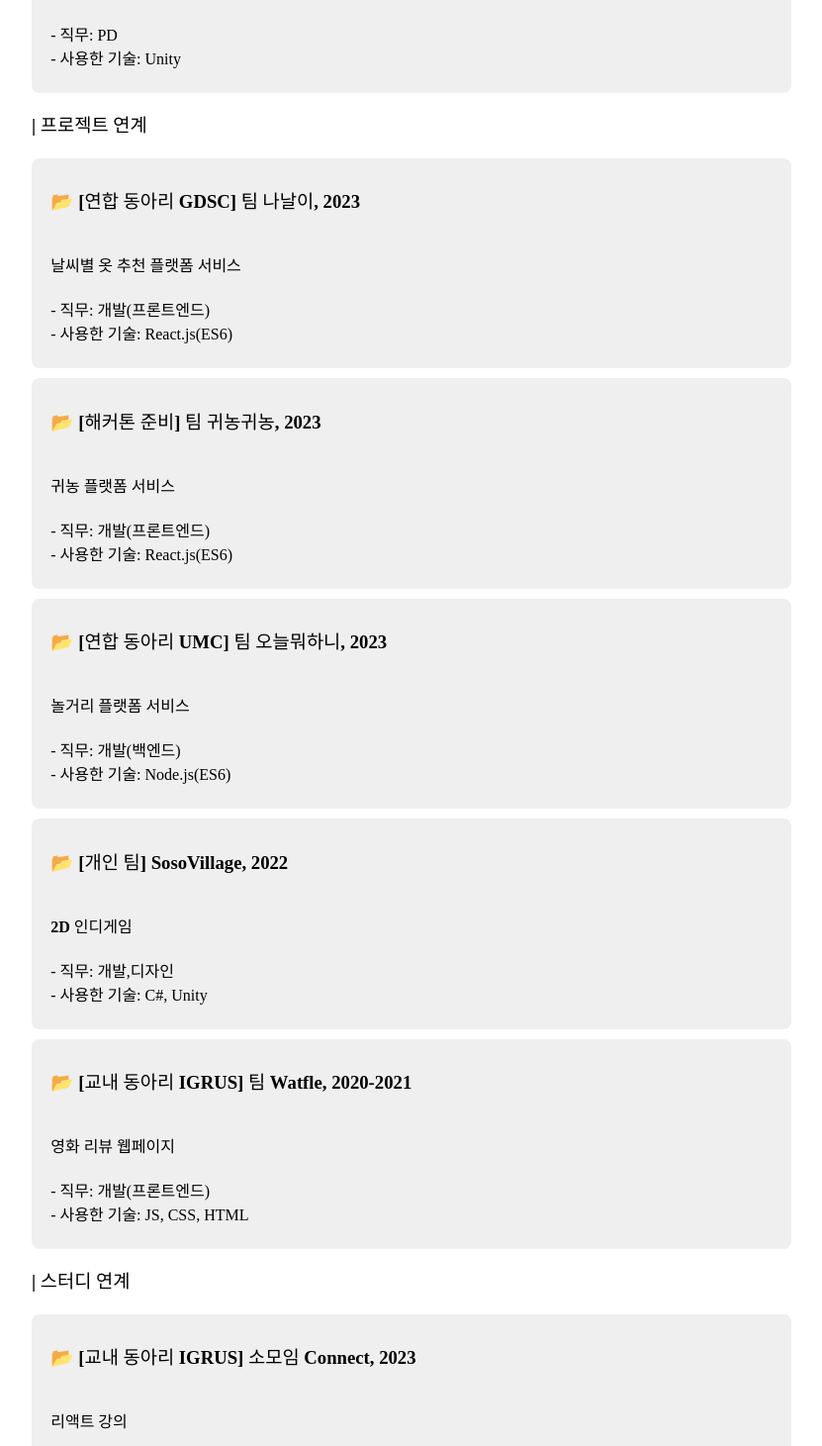
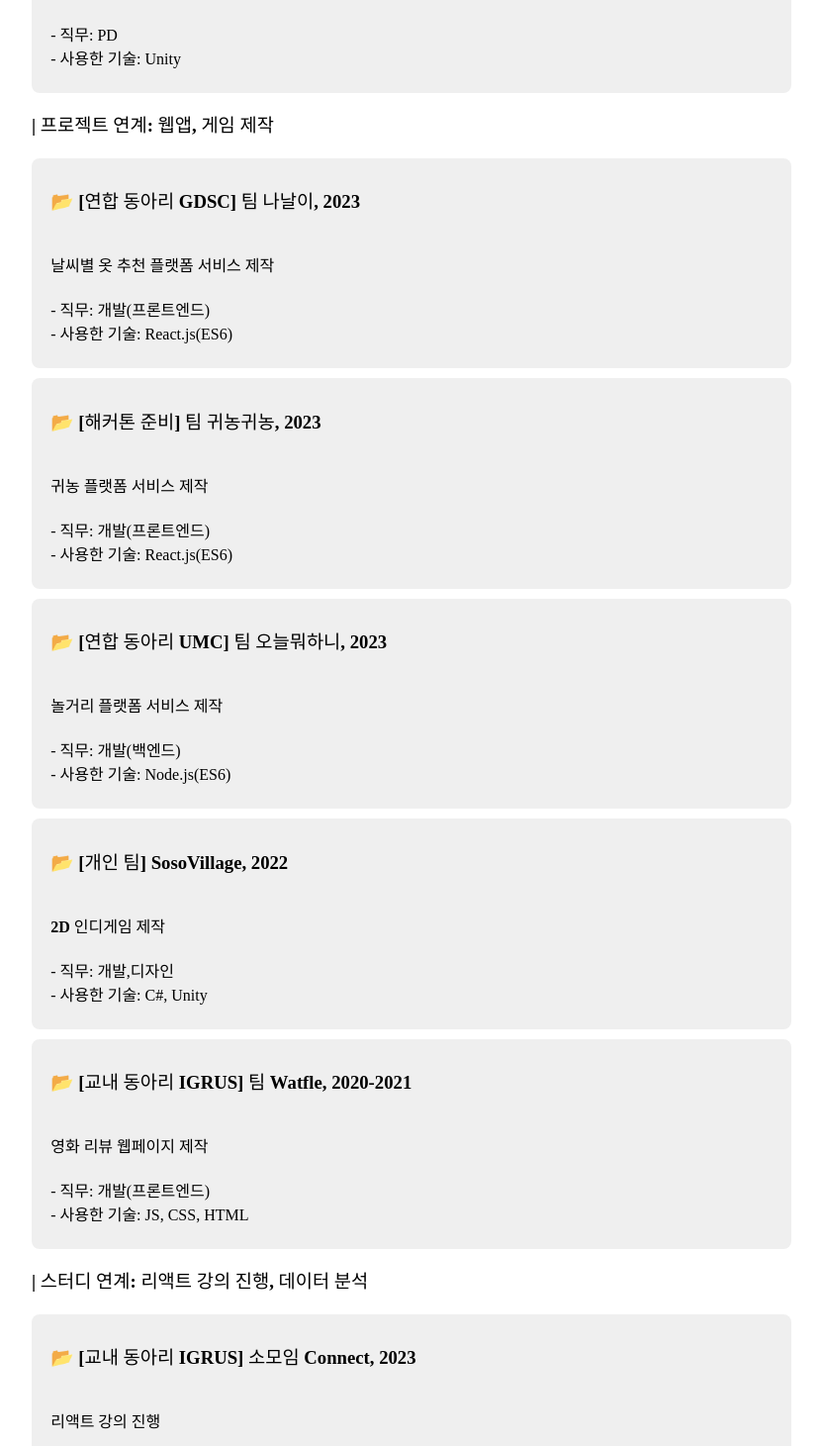
Before and after one commit to minjeongss/resume, a React (Vite) app: page / in a window 1280 px wide. Shown: the part 1489-2950 px from the top of the page at 99% size, without its empty margins (224-1055 px from the left). Built offline with nearby package versions, Linux system fonts and the light colour scheme; a web font is replaced by a local one.

Commit message:
feat: Project부분 자세한 내용 기술

```diff
--- a/src/components/ContentProject.tsx
+++ b/src/components/ContentProject.tsx
@@ -56,24 +56,24 @@ interface Project{
 
 const ContentProject = () => {
     const project=[
-        {type:"project", title:"[교내 동아리 IGRUS] 팀 Watfle",detail:"영화 리뷰 웹페이지",position:"개발(프론트엔드)",duration:"2020-2021",tech:"JS, CSS, HTML",link:"https://github.com/minjeongss/web-Watfle",
+        {type:"project", title:"[교내 동아리 IGRUS] 팀 Watfle",detail:"영화 리뷰 웹페이지 제작",position:"개발(프론트엔드)",duration:"2020-2021",tech:"JS, CSS, HTML",link:"https://github.com/minjeongss/web-Watfle",
             content:"",takeaway:""},
         {type:"study", title:"[교내 빅데이터 학회 INBIG] 소모임 데이터 시각화",detail:"데이터 분석",position:"개발",duration:"2021",tech:"Python, Tableau",link:"https://github.com/minjeongss/Data-Visualization",
             content:"",takeaway:""},
         {type:"company", title:"[환경 교육 기업 에코드인] 컨텐츠 개발 팀원",detail:"컨텐츠 시나리오 제작",position:"PD",duration:"2021-2022",tech:"Unity",link:"https://ecode-in.com/",
             content:"",takeaway:""},
-        {type:"project", title:"[개인 팀] SosoVillage",detail:"2D 인디게임",position:"개발,디자인",duration:"2022",tech:"C#, Unity",link:"https://github.com/JeongHyunJi/SosoVillage",
+        {type:"project", title:"[개인 팀] SosoVillage",detail:"2D 인디게임 제작",position:"개발,디자인",duration:"2022",tech:"C#, Unity",link:"https://github.com/JeongHyunJi/SosoVillage",
             content:"",takeaway:""},
-        {type:"project", title:"[연합 동아리 UMC] 팀 오늘뭐하니",detail:"놀거리 플랫폼 서비스",position:"개발(백엔드)",duration:"2023",tech:"Node.js(ES6)",link:"https://github.com/UMC-LetsDo/what-you-do-today-back",
+        {type:"project", title:"[연합 동아리 UMC] 팀 오늘뭐하니",detail:"놀거리 플랫폼 서비스 제작",position:"개발(백엔드)",duration:"2023",tech:"Node.js(ES6)",link:"https://github.com/UMC-LetsDo/what-you-do-today-back",
             content:"",takeaway:""},
-        {type:"project", title:"[해커톤 준비] 팀 귀농귀농",detail:"귀농 플랫폼 서비스",position:"개발(프론트엔드)",duration:"2023",tech:"React.js(ES6)",link:"https://github.com/GwinongGwinong/frontend",
+        {type:"project", title:"[해커톤 준비] 팀 귀농귀농",detail:"귀농 플랫폼 서비스 제작",position:"개발(프론트엔드)",duration:"2023",tech:"React.js(ES6)",link:"https://github.com/GwinongGwinong/frontend",
             content:"",takeaway:""},
-        {type:"study", title:"[교내 동아리 IGRUS] 소모임 Connect",detail:"리액트 강의",position:"강의 보조 및 피드백",duration:"2023",tech:"React.js(ES6)",link:"https://github.com/Connect-Organization/2023-ReactStudy-Jeong",
+        {type:"study", title:"[교내 동아리 IGRUS] 소모임 Connect",detail:"리액트 강의 진행",position:"강의 보조 및 피드백",duration:"2023",tech:"React.js(ES6)",link:"https://github.com/Connect-Organization/2023-ReactStudy-Jeong",
             content:"",takeaway:""},
-        {type:"project", title:"[연합 동아리 GDSC] 팀 나날이",detail:"날씨별 옷 추천 플랫폼 서비스",position:"개발(프론트엔드)",duration:"2023",tech:"React.js(ES6)",link:"https://github.com/Nanali-cody/frontend",
+        {type:"project", title:"[연합 동아리 GDSC] 팀 나날이",detail:"날씨별 옷 추천 플랫폼 서비스 제작",position:"개발(프론트엔드)",duration:"2023",tech:"React.js(ES6)",link:"https://github.com/Nanali-cody/frontend",
             content:"",takeaway:""},
-        {type:"company", title:"[공간지능 및 로보틱스 연구실] 학부연구생",detail:"다층 환경 주행을 위한 모바일 매니퓰레이터 및 내비게이션 기술",position:"개발(제어)",duration:"2023-2024",tech:"ROS1, Python",link:"https://sites.google.com/view/sparo",
-            content:"2023 동계 학부 연구생 인턴십 프로그램, 2024 1학기 학부 연구생 인턴십 프로그램에 참여했습니다. ",takeaway:"모바일 로봇 제어"},
+        {type:"company", title:"[공간지능 및 로보틱스 연구실] 학부연구생",detail:"다층 환경 주행을 위한 모바일 매니퓰레이터 및 내비게이션 기술 구현",position:"개발(제어)",duration:"2023-2024",tech:"ROS1, Python",link:"https://sites.google.com/view/sparo",
+            content:"2023 동계 학부 연구생 인턴십 프로그램, 2024 1학기 학부 연구생 인턴십 프로그램에 참여했습니다. 구현한 기술을 바탕으로 2024 제39회 제어로봇시스템학회 학술대회에 논문을 투고하는 쾌거를 거두었습니다.",takeaway:"모바일 로봇 제어"},
         {type:"company", title:"[로봇 제작 기업 유진로봇] 인턴사원",detail:"청소로봇 개발 테스트 및 UI 시나리오 검증",position:"개발(테스트)",duration:"2024",tech:"Linux",link:"https://yujinrobot.com/",
             content:"청소로봇 연구실 소프트웨어 부서에서 현장실습을 진행했습니다. ",takeaway:"테스트 역량, 리눅스 사용 능력 향상, 시니어 엔지니어와의 소통"},
     ];
@@ -120,7 +120,7 @@ const ContentProject = () => {
                     })
                 }
                 </ContainerWrapper>
-                <H3>| 프로젝트 연계</H3>
+                <H3>| 프로젝트 연계: 웹앱, 게임 제작</H3>
                 <ContainerWrapper>
                 {
                     project.map((elem)=>{
@@ -141,7 +141,7 @@ const ContentProject = () => {
                     })
                 }
                 </ContainerWrapper>
-                <H3>| 스터디 연계</H3>
+                <H3>| 스터디 연계: 리액트 강의 진행, 데이터 분석</H3>
                 <ContainerWrapper>
                 {
                     project.map((elem)=>{
```
